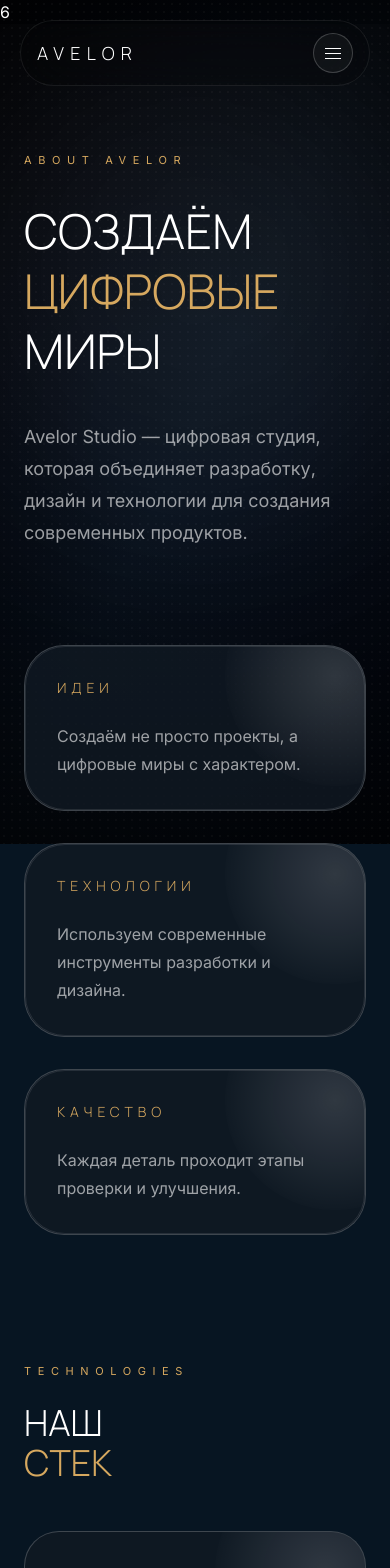
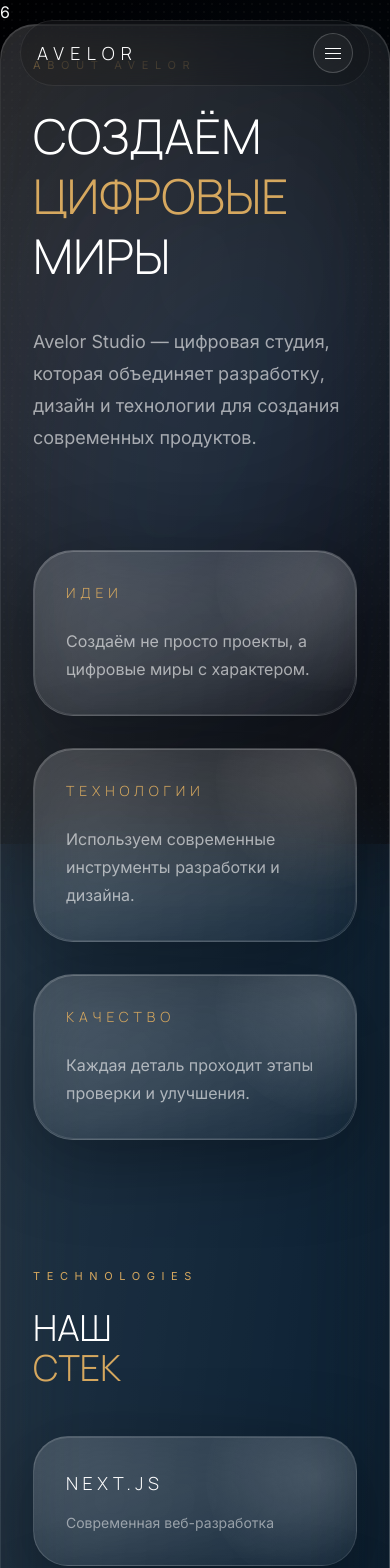
Before and after one commit to nesbar/avelor-studio, a Next.js app: page /studio in a window 390 px wide. Shown: the top 1568 px of the page. Built offline with nearby package versions, Linux system fonts and the light colour scheme.

Commit message:
Fix mobile hero

```diff
--- a/src/components/studio/Studio.tsx
+++ b/src/components/studio/Studio.tsx
@@ -67,12 +67,18 @@ relative
 overflow-hidden
 rounded-[40px]
 border
-border-white/20
-bg-[#111923]/80
+border-white/15
+bg-gradient-to-br
+from-white/[0.14]
+via-white/[0.07]
+to-transparent
+backdrop-blur-2xl
+backdrop-saturate-150
+shadow-[0_20px_80px_rgba(0,0,0,0.35),inset_0_1px_0_rgba(255,255,255,0.12)]
 p-8
 transform-gpu
 transition-colors
-md:hover:border-white/50
+md:hover:border-white/30
 `;
 
 const glowStyle = `
@@ -91,12 +97,23 @@ export default function Studio(){
 return(
 <section
 className="
+group
 relative
 overflow-hidden
-bg-transparent
-px-6
-py-32
-md:px-12
+rounded-[35px]
+border
+border-white/15
+bg-gradient-to-br
+from-white/[0.14]
+via-white/[0.07]
+to-transparent
+backdrop-blur-2xl
+backdrop-saturate-150
+shadow-[0_20px_80px_rgba(0,0,0,0.35),inset_0_1px_0_rgba(255,255,255,0.12)]
+p-8
+transform-gpu
+transition-colors
+md:hover:border-white/30
 "
 >
 
@@ -364,12 +381,18 @@ relative
 overflow-hidden
 rounded-[35px]
 border
-border-white/20
-bg-[#111923]/80
+border-white/15
+bg-gradient-to-br
+from-white/[0.14]
+via-white/[0.07]
+to-transparent
+backdrop-blur-2xl
+backdrop-saturate-150
+shadow-[0_20px_80px_rgba(0,0,0,0.35),inset_0_1px_0_rgba(255,255,255,0.12)]
 p-8
 transform-gpu
 transition-colors
-md:hover:border-white/50
+md:hover:border-white/30
 "
 
 >
@@ -576,37 +599,23 @@ delay:index*.05
 
 
 className="
-
 group
-
 relative
-
 overflow-hidden
-
-
-rounded-[40px]
-
-
+rounded-[35px]
 border
-
-border-white/20
-
-
-bg-[#111923]/80
-
-
+border-white/15
+bg-gradient-to-br
+from-white/[0.14]
+via-white/[0.07]
+to-transparent
+backdrop-blur-2xl
+backdrop-saturate-150
+shadow-[0_20px_80px_rgba(0,0,0,0.35),inset_0_1px_0_rgba(255,255,255,0.12)]
 p-8
-
-
 transform-gpu
-
-
 transition-colors
-
-
-md:hover:border-white/60
-
-
+md:hover:border-white/30
 "
 
 >
@@ -801,35 +810,23 @@ duration:.6
 
 
 className="
-
-mt-32
-
+group
 relative
-
 overflow-hidden
-
-
-rounded-[50px]
-
-
+rounded-[35px]
 border
-
-border-white/20
-
-
-
-bg-[#111923]/90
-
-
-
-p-10
-
-
-md:p-16
-
-
+border-white/15
+bg-gradient-to-br
+from-white/[0.14]
+via-white/[0.07]
+to-transparent
+backdrop-blur-2xl
+backdrop-saturate-150
+shadow-[0_20px_80px_rgba(0,0,0,0.35),inset_0_1px_0_rgba(255,255,255,0.12)]
+p-8
 transform-gpu
-
+transition-colors
+md:hover:border-white/30
 "
 
 >
```
